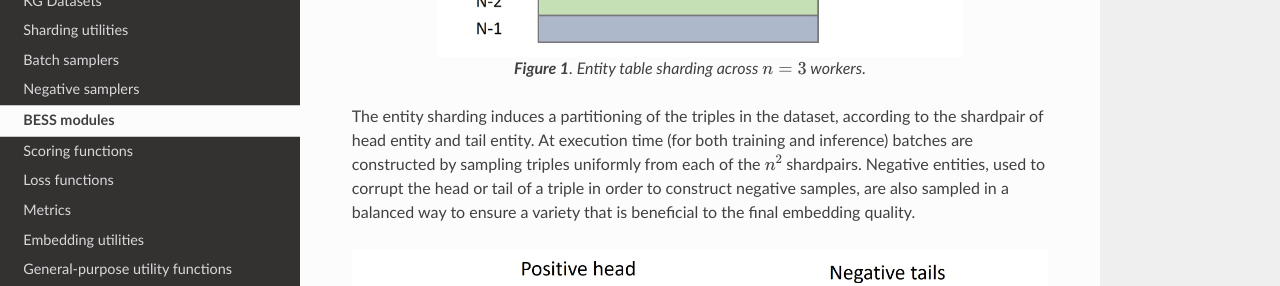
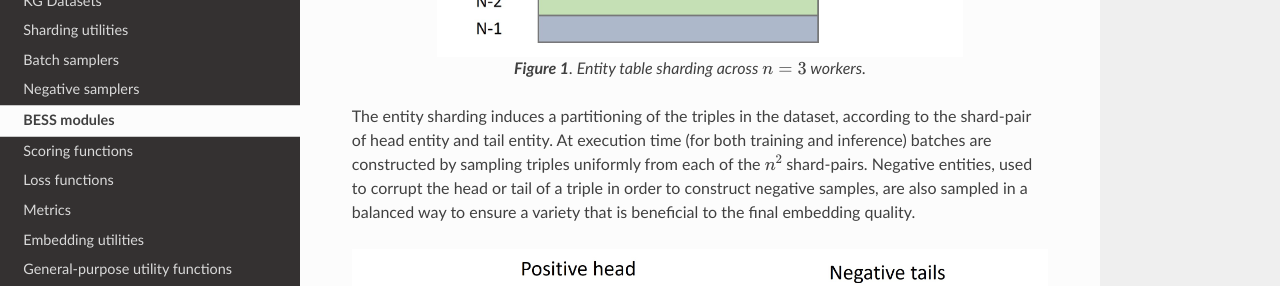
Before and after one commit to graphcore-research/bess-kge, a Sphinx documentation site: the page built from docs/source/API_ref/bess.rst, in a window 1280 px wide and 1400 px high, scrolled down 322 px. Shown: the part 151-437 px from the top of the window. Built offline with Sphinx 7.4.7 and the Read the Docs theme 2.0.0, drawn with Linux system fonts in a browser that asks for light colours; some of the changed text lies outside the part shown.

Commit message:
Minor tweaks (#14)
* add environment setup

* add notebook conclusions

* change shard-pair spelling

* fix typos

* notebook final

* gitignore update

* section header fix

```diff
--- a/docs/source/API_ref/bess.rst
+++ b/docs/source/API_ref/bess.rst
@@ -13,9 +13,9 @@
    **Figure 1**. Entity table sharding across :math:`n=3` workers.
 
 The entity sharding induces a partitioning of the triples in the
-dataset, according to the shardpair of head entity and tail entity. At
+dataset, according to the shard-pair of head entity and tail entity. At
 execution time (for both training and inference) batches are constructed
-by sampling triples uniformly from each of the :math:`n^2` shardpairs.
+by sampling triples uniformly from each of the :math:`n^2` shard-pairs.
 Negative entities, used to corrupt the head or tail of a triple in order
 to construct negative samples, are also sampled in a balanced way to ensure
 a variety that is beneficial to the final embedding quality.
```
Also changed, not shown: other parts of docs/source/API_ref/bess.rst (+2 -2 lines), README.md (+3 -3 lines), 7 other files.
